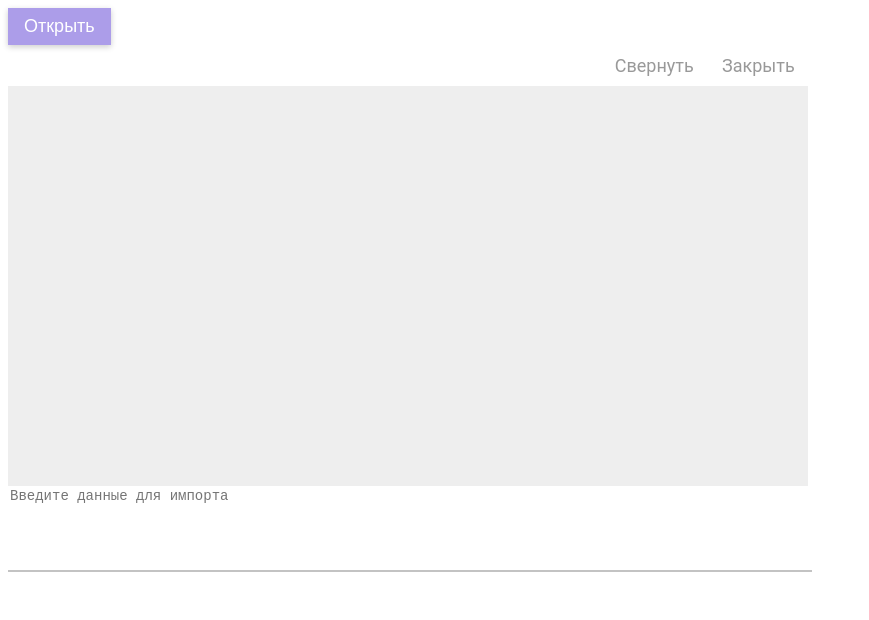
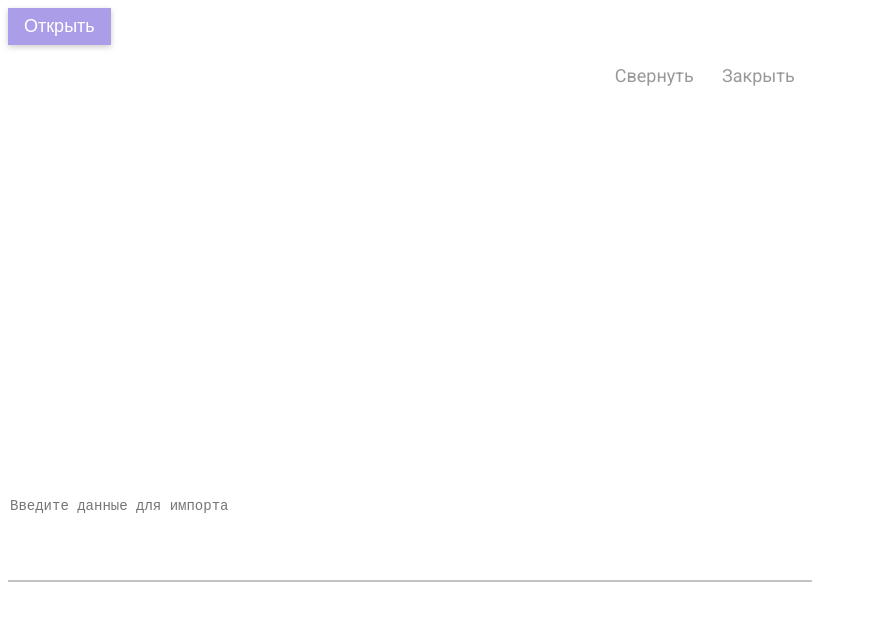
Before and after one commit to Alex-Vasilev/map-plugin, a website: page public_html/index.html in a window 1280 px wide. Both pictures are taken after a click on the button "Открыть". Shown: the whole page, without its empty margins (0-869 px from the left). Drawn offline with Linux system fonts and the light colour scheme; some packages are replaced by stand-ins of ours.

Commit message:
fixed some bugs

```diff
--- a/nbproject/private/private.xml
+++ b/nbproject/private/private.xml
@@ -6,6 +6,7 @@
             <file>file:/D:/Design/GitHub/map-plugin/public_html/assets/js/newjavascript.js</file>
             <file>file:/D:/Design/GitHub/map-plugin/public_html/assets/css/style.css</file>
             <file>file:/D:/Design/GitHub/map-plugin/public_html/index.html</file>
+            <file>file:/D:/Design/GitHub/map-plugin/public_html/assets/js/main.js</file>
         </group>
     </open-files>
 </project-private>
--- a/public_html/assets/css/style.css
+++ b/public_html/assets/css/style.css
@@ -12,6 +12,7 @@ body{
     outline: none;
     font-size:18px;
     color: #fff;
+    margin-bottom: 10px;
 }
 
 #openMap:hover{
--- a/public_html/assets/js/main.js
+++ b/public_html/assets/js/main.js
@@ -1,19 +1,22 @@
 $('#openMap').on('click', function () {
     function OpenNewWindow(elem) {
         this.elem = elem;
-                    console.log(this.elem.attr( "id"))
-                    this.elem.css({'width': '800px',
+        console.log(this.elem.attr("id"))
+        this.elem.css({
+            'width': '800px',
             'height': '500px',
-                        'position': 'absolute'
-                    }).draggable();
+            'position': 'absolute',
+            'backgroundColor': 'white'
+        });
         this.figures = [];
         this.map = this.elem.find('.map')
-                            .css({'width': '100%',
-                                'height': '400px',
-                                'backgroundColor': '#eee'
-                            }).mappolydr({
-                                'id': this.elem.attr( "id"),
-                                'coords' : this.elem.find('.coords'),
+                .css({
+                    'width': '100%',
+                    'height': '400px'
+                })
+                .mappolydr({
+                    'id': this.elem.attr("id"),
+                    'coords': this.elem.find('.coords'),
                     'figures': this.figures
                 });
     }
@@ -52,7 +55,7 @@
     coords.classList.add('coords');
     modal.appendChild(coords);
 
-                var txtCoords = document.createTextNode( '');
+    var txtCoords = document.createTextNode('');
     coords.appendChild(txtCoords);
 
 
--- a/public_html/index.html
+++ b/public_html/index.html
@@ -4,11 +4,12 @@
         <title>Map-plugin</title>
         <link href="assets/css/style.css" rel="stylesheet" type="text/css"/>
         <link href="bower_components/jquery-ui/themes/base/jquery-ui.css" rel="stylesheet" type="text/css"/>
+        <link href="https://fonts.googleapis.com/css?family=Roboto" rel="stylesheet">
         <meta charset="UTF-8">
         <meta name="viewport" content="width=device-width, initial-scale=1.0">
     </head>
     <body>
-        <button id="openMap" >Открыть</button>
+        <button id="openMap">Открыть</button>
         <script src="bower_components/jquery/dist/jquery.min.js" type="text/javascript"></script>
         <script src="bower_components/jquery-ui/jquery-ui.js" type="text/javascript"></script>
         <script src="https://maps.googleapis.com/maps/api/js?key=AIzaSyALVfmpKfIqdaInJ41_JAnZc46em_bBOIM&signed_in=true" async defer></script>
```
Also changed, not shown: public_html/assets/js/newjavascript.js (+6 -8 lines). Lines whose indentation alone changed are shown as unchanged.
